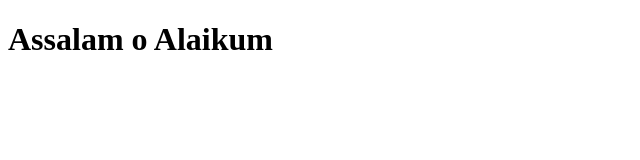
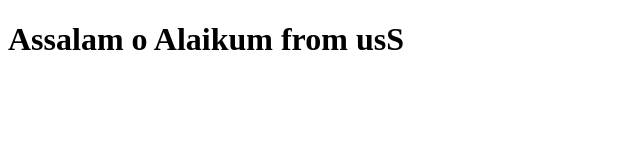
Before and after one commit to ZAIBA0930/Assignment, a plain HTML site: page index.html in a window 1280 px wide. Shown: the whole page, without its empty margins (0-640 px from the left). Drawn offline with Linux system fonts and the light colour scheme.

Commit message:
updated index.html

```diff
--- a/index.html
+++ b/index.html
@@ -6,6 +6,6 @@
     <title>Document</title>
 </head>
 <body>
-    <h1>Assalam o Alaikum </h1>
+    <h1>Assalam o Alaikum from usS </h1>
 </body>
 </html>
```
